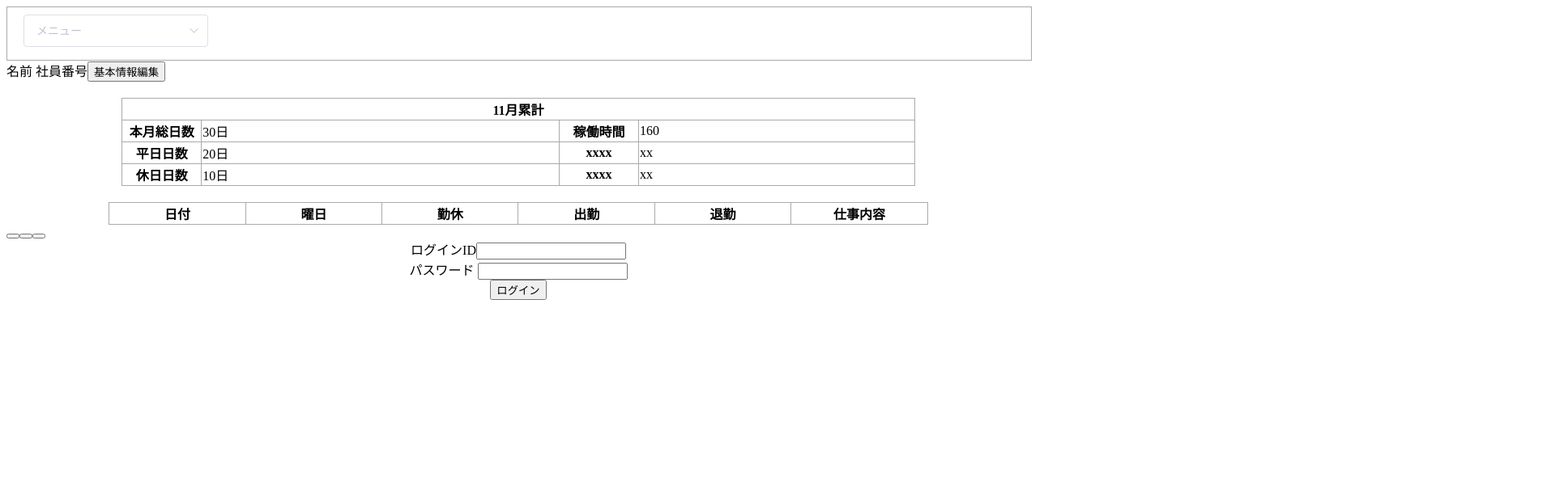
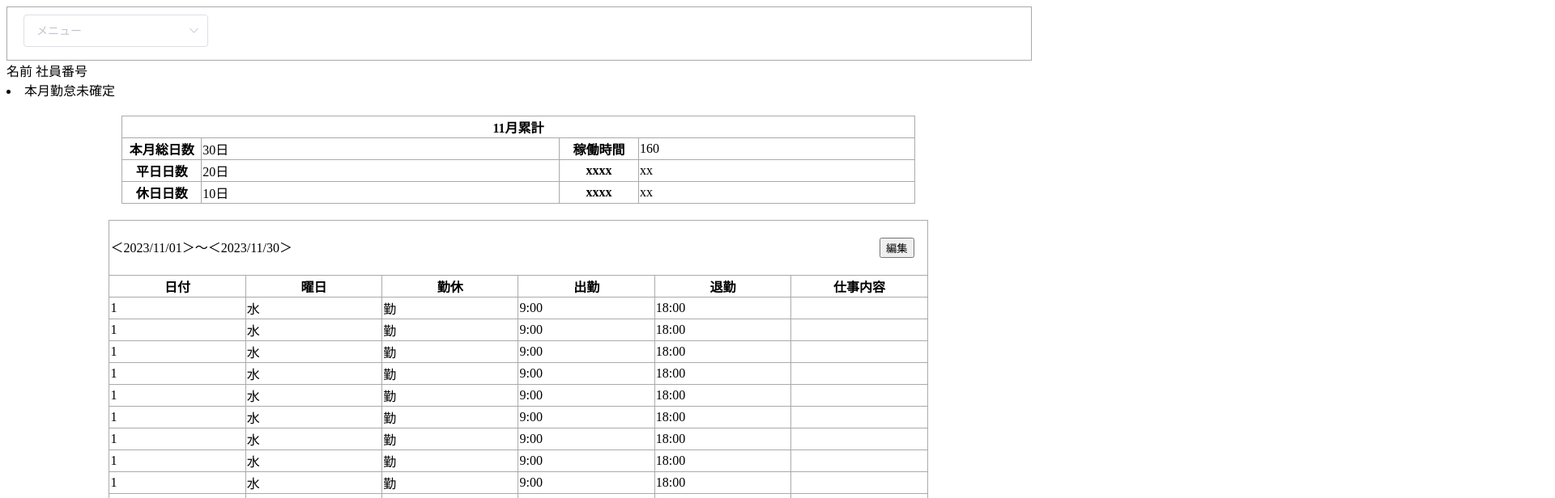
Before and after one commit to sichangSun/kintai-front, a Vue app: page / in a window 1280 px wide. Shown: the top 616 px of the page at 81% size, 1920 px wide, since content can reach past the window. Built offline with nearby package versions, Linux system fonts and the light colour scheme.

Commit message:
add : 社員画面

```diff
--- a/src/App.vue
+++ b/src/App.vue
@@ -3,24 +3,27 @@
     <!-- <img alt="Vue logo" src="./assets/logo.png"> -->
     <!-- <HelloWorld msg="Welcome to Your Vue.js App"/> -->
     <HeaderMenu_screen/>
-    <Administrator_screen/>
-    <Login_screen/>
+    <Employee_screen/>
+    <!-- <Administrator_screen/> -->
+    <!-- <Login_screen/> -->
 
-    <!-- <router-view></router-view> -->
+    <router-view></router-view>
   </div>
 </template>
 
 <script>
-import Administrator_screen from './components/Administrator_screen.vue';
+// import Administrator_screen from './components/Administrator_screen.vue';
+import Employee_screen from './components/Employee_screen.vue';
 import HeaderMenu_screen from './components/HeaderMenu_screen.vue';
-import Login_screen from './components/Login_screen.vue';
+// import Login_screen from './components/Login_screen.vue';
 
 export default {
   name: 'App',
   components: {
-    Login_screen,
+    // Login_screen,
     HeaderMenu_screen,
-    Administrator_screen,
+    // Administrator_screen,
+    Employee_screen,
 }
 }
 </script>
```
